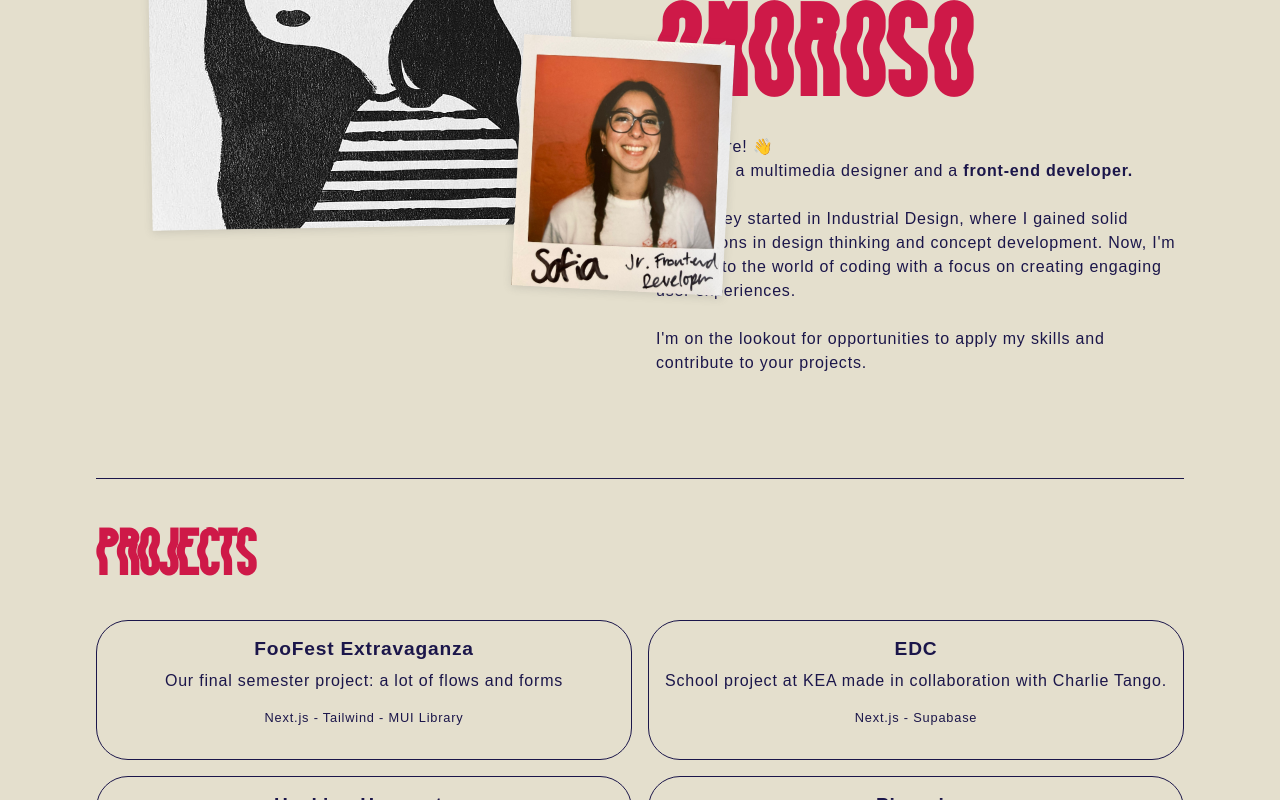
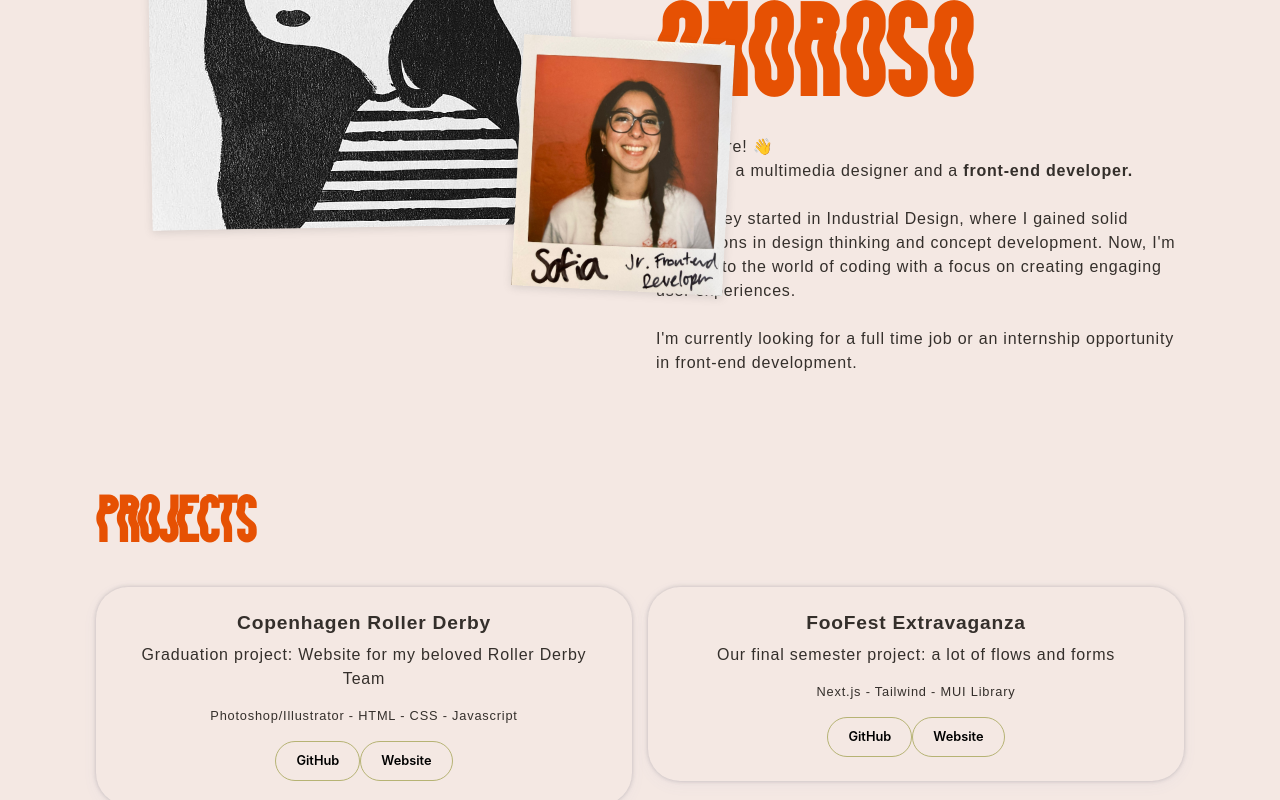
Before and after one commit to rossosofia/sofia-portfolio, a Next.js app: page / in a window 1280 px wide. Shown: the part 300-1100 px from the top of the page. Built offline with nearby package versions, Linux system fonts and the light colour scheme.

Commit message:
color palette + new project

```diff
--- a/src/components/Hero.js
+++ b/src/components/Hero.js
@@ -38,7 +38,7 @@ const Header = () => {
       Now, I'm diving into the world of coding with a focus on creating engaging user experiences.
       <br></br>
       <br></br>
-      I'm on the lookout for opportunities to apply my skills and contribute to your projects.
+      I'm currently looking for a full time job or an internship opportunity in front-end development.
 
       </p>
       </div>
--- a/src/components/ProjectCard/ProjectCard.js
+++ b/src/components/ProjectCard/ProjectCard.js
@@ -12,7 +12,13 @@ const ProjectCard = ({ title, description, keywords, link }) => {
         <p className={styles.bold}>{title}</p>
         <p className={styles.desc}>{description}</p>
         <p className={styles.keyw}>{keywords}</p>
+        <div className={styles.flex2}>
+      <button className={styles.button}>GitHub</button>
+      <button className={styles.button}>Website</button>
       </div>
+      </div>
+
+
     </article>
 </Link>
 
--- a/src/components/ProjectCard/Projectcard.module.css
+++ b/src/components/ProjectCard/Projectcard.module.css
@@ -30,19 +30,71 @@
   display: flex;
   flex-direction: column;
   text-align: center;
-  border: solid 1px var(--color-dark);
+  /* border: solid 1px #f2c2dc; */
   border-radius: 2rem;
-  padding: 1rem;
+  padding: 1.5rem;
+  box-shadow: rgba(67, 71, 85, 0.27) 0px 0px 0.25em,
+    rgba(90, 125, 188, 0.05) 0px 0.25em 1em;
 }
 
 .flex:hover {
-  background-color: var(--color-dark);
+  background-color: var(--color-accent-2);
+  box-shadow: none;
+  /* border: solid 1px var(--color-accent-2); */
+  text-decoration: none;
 }
 
-.flex:hover > * {
-  color: var(--color-light);
+a.link {
+  text-decoration: none;
 }
 
-.link {
-  text-decoration: none;
+/* CSS */
+.button {
+  align-items: center;
+  border: solid 1px var(--color-accent-2);
+  background-color: var(--color-light);
+  border-radius: 100px;
+  box-sizing: border-box;
+  cursor: pointer;
+  display: inline-flex;
+  font-family: -apple-system, system-ui, system-ui, "Segoe UI", Roboto,
+    "Helvetica Neue", "Fira Sans", Ubuntu, Oxygen, "Oxygen Sans", Cantarell,
+    "Droid Sans", "Apple Color Emoji", "Segoe UI Emoji", "Segoe UI Symbol",
+    "Lucida Grande", Helvetica, Arial, sans-serif;
+  font-size: 0.8rem;
+  font-weight: 600;
+  justify-content: center;
+  line-height: 20px;
+  max-width: 480px;
+  min-height: 40px;
+  min-width: 0px;
+  overflow: hidden;
+  padding: 0px;
+  padding-left: 20px;
+  padding-right: 20px;
+  text-align: center;
+  touch-action: manipulation;
+  transition: background-color 0.167s cubic-bezier(0.4, 0, 0.2, 1) 0s,
+    box-shadow 0.167s cubic-bezier(0.4, 0, 0.2, 1) 0s,
+    color 0.167s cubic-bezier(0.4, 0, 0.2, 1) 0s;
+  user-select: none;
+  -webkit-user-select: none;
+  vertical-align: middle;
 }
+
+.button:hover,
+.button:focus {
+  background-color: #16437e;
+  color: #ffffff;
+}
+
+.button:active {
+  background: #09223b;
+  color: rgb(255, 255, 255, 0.7);
+}
+
+.button:disabled {
+  cursor: not-allowed;
+  background: rgba(0, 0, 0, 0.08);
+  color: rgba(0, 0, 0, 0.3);
+}
--- a/src/components/hero.module.css
+++ b/src/components/hero.module.css
@@ -1,7 +1,7 @@
 .grid {
   display: grid;
   grid-template-columns: 1fr 1fr;
-  border-bottom: solid 1px var(--color-dark);
+  /* border-bottom: solid 1px var(--color-dark); */
   padding: 3rem 0 0 0;
   gap: 2rem;
 }
--- a/src/pages/index.js
+++ b/src/pages/index.js
@@ -6,14 +6,22 @@ import Footer from '../components/Footer';
 
   const projects =[
     {
-      "id": 0,
+      "id": 5,
+      "title": "Copenhagen Roller Derby",
+      "description": "Graduation project: Website for my beloved Roller Derby Team ",
+      "keywords": "Photoshop/Illustrator - HTML - CSS - Javascript",
+      "link": "https://rossosofia.github.io/crd_exam/"
+    },
+
+    {
+      "id": 4,
       "title": "FooFest Extravaganza",
       "description": "Our final semester project: a lot of flows and forms",
       "keywords": "Next.js - Tailwind - MUI Library ",
       "link": "https://github.com/henrynavntoft/frontend_foofest"
     },
     {
-      "id": 1,
+      "id": 3,
       "title": "EDC",
       "description": "School project at KEA made in collaboration with Charlie Tango.",
       "keywords": "Next.js - Supabase",
@@ -29,20 +37,23 @@ import Footer from '../components/Footer';
     },
 
     {
-      "id": 3,
+      "id": 1,
       "title": "Piscaria",
       "description": "A click-and-collect game in a Sicilian fish market.",
-      "keywords": "HTML - CSS - Vanilla Javascript",
+      "keywords": "HTML - CSS - Javascript",
       "link" : "https://github.com/rossosofia/piscaria-game"
     },
 
     {
-      "id": 4,
+      "id": 0,
       "title": "Norrebro Kolonial",
       "description": "A website for a small local store - part of a broader multimedia design project.",
       "keywords": "HTML - CSS - Vanilla Javascript",
       "link" : "https://github.com/rossosofia/kolonial-website"
     }
+
+
+
   ]
 
 export default function Home() {
--- a/src/styles/Home.module.css
+++ b/src/styles/Home.module.css
@@ -4,6 +4,7 @@
   grid-template-columns: repeat(auto-fit, minmax(400px, 1fr));
   gap: 1rem;
 }
+
 @media (max-width: 768px) {
   .grid {
     grid-template-columns: 1fr;
--- a/src/styles/globals.css
+++ b/src/styles/globals.css
@@ -5,10 +5,17 @@
   font-style: normal;
 }
 
-:root {
+/* :root {
   --color-dark: #1b164a;
   --color-light: #e4dfcd;
   --color-accent: #ce1948;
+} */
+
+:root {
+  --color-light: #f4e8e3;
+  --color-dark: #342f2b;
+  --color-accent: #e65103;
+  --color-accent-2: #b6b374;
 }
 
 * {
@@ -108,5 +115,8 @@ main {
 }
 
 section {
-  padding-top: 2rem;
+  /* padding-top: 2rem; */
 }
+
+@media (prefers-color-scheme: dark) {
+}
```
